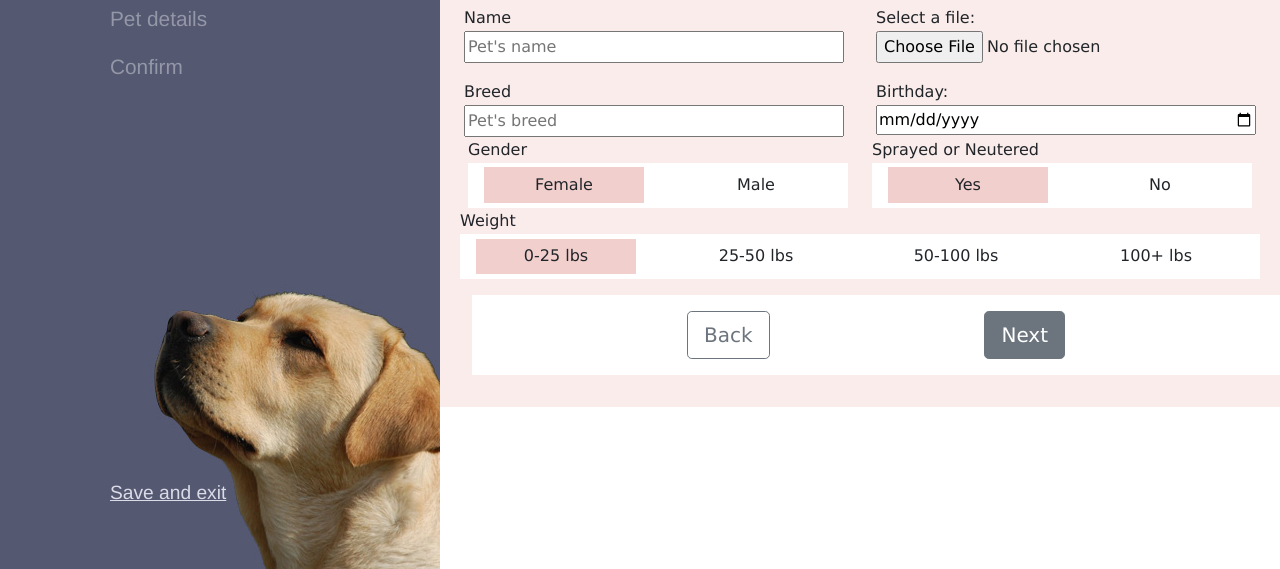
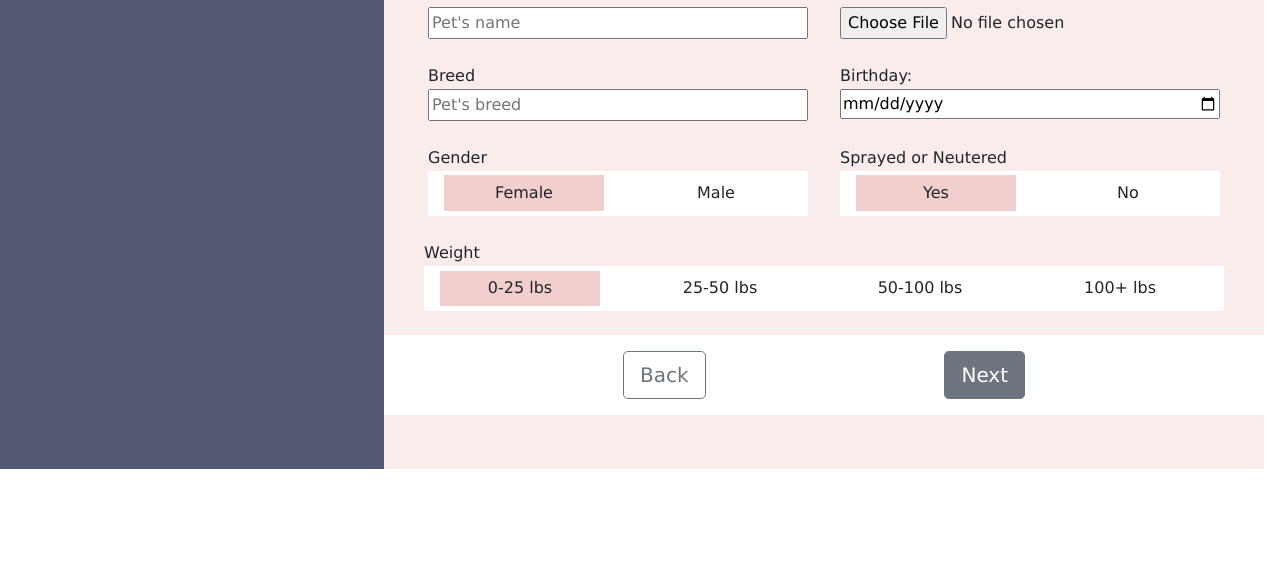
Before and after one commit to David-again/pawtastic_pet-basics, a plain HTML site: page Pet-basics.html in a window 1280 px wide. Shown: the part 231-800 px from the top of the page. Drawn offline with nearby package versions, Linux system fonts and the light colour scheme.

Commit message:
pet basics section refactored

```diff
--- a/Pet-basics.html
+++ b/Pet-basics.html
@@ -15,35 +15,37 @@
 
 <body>
     <div class="page-container">
-        <div class="nav">
+        <div class="navbar">
 
             <!-- <NavLogo /> -->
-            <div class="common-items__logo">
+            <!-- <div class="common-items__logo">
                 <img src="./images/logo-pawtastic.jpg" alt="Pawtastic Logo" />
-            </div>
+            </div> -->
 
             <!-- <NavMenus /> -->
-            <div class="nav__menu-container">
+            <!-- <div class="nav__menu-container">
                 <p class="nav__main-menu nav__main-menu--inactive">Human profile</p>
                 <p class="nav__main-menu nav__main-menu--active">Pet basics</p>
                 <p class="nav__main-menu nav__main-menu--inactive">Pet details</p>
                 <p class="nav__main-menu nav__main-menu--inactive">Confirm</p>
-            </div>
+            </div> -->
 
             <!-- <NavBgndDog /> -->
-            <div class="nav__bgnd-img--bottom">
+            <!-- <div class="nav__bgnd-img--bottom">
                 <img class="nav__bgnd-img--right" src="./images/dog_nav_grey_bk.jpg" alt="Dog Looking Up" />
-            </div>
+            </div> -->
 
             <!-- <NavGlobalSaveExit /> -->
-            <div class="global-menu__save-exit">
+            <!-- <div class="global-menu__save-exit">
                 <p>Save and exit</p>
-            </div>
+            </div> -->
 
         </div>
 
-        <div>
+        <div class="pet-basics-form">
             <form class="form">
+
+                <div class="wrapper">
                     <div class="pet-bio__headline">
                         Yay, we love dogs! Give us the basics about your pup.
                     </div>
@@ -73,7 +75,7 @@
                     <!-- End of input boxes -->
 
                     <div class="multi-switch-container">
-                    <div class="container">
+                        <div class="switch-container">
                             <p class="switch-title">Gender</p>
                             <div class="switch-2-fields">
                                 <input type="radio" id="gender-female" name="gender-switch" value="female" checked/>
@@ -83,7 +85,7 @@
                             </div>
                         </div>
 
-                    <div class="container">
+                        <div class="switch-container">
                             <p class="switch-title">Sprayed or Neutered</p>
                             <div class="switch-2-fields">
                                 <input type="radio" id="sprayed-yes" name="sprayed-switch" value="yes" checked/>
@@ -107,6 +109,7 @@
                             <label for="weight-100plus">100+ lbs</label>
                         </div>
                     </div>
+                </div>
 
                 <div class="nav-buttons__nav-strip--bottom">
                     <button type="button" class="btn btn-outline-secondary btn-lg">Back</button>
--- a/css/modules/_nav-buttons.css
+++ b/css/modules/_nav-buttons.css
@@ -6,5 +6,5 @@
     flex-direction: row;
     justify-content: space-evenly;
     align-items: center;
-    margin: 1rem;
+    /* margin: 1rem; */
 }
--- /dev/null
+++ b/css/modules/_navbar.css
@@ -0,0 +1,4 @@
+.navbar {
+    background-color: var(--deepGrey);
+    width: 30%;
+}
--- /dev/null
+++ b/css/modules/_pet-basics-form.css
@@ -0,0 +1,3 @@
+.pet-basics-form {
+    background-color: var(--lightPink);
+}
--- a/css/modules/_pet-bio.css
+++ b/css/modules/_pet-bio.css
@@ -21,6 +21,7 @@
 }
 
 .pet-bio__container {
+    margin-bottom: 1.5rem;
     display: grid;
     grid-template-rows: repeat(4, auto);
     grid-template-areas:
@@ -28,7 +29,7 @@
         "pet-photo"
         "pet-breed"
         "pet-birthday";
-    grid-gap: 1rem;
+    grid-gap: 1.5rem;
 }
 
 @media(min-width: 860px) {
--- a/css/modules/_switch.css
+++ b/css/modules/_switch.css
@@ -49,10 +49,13 @@
   }
 
   .multi-switch-container {
+    margin-bottom: 1.5rem;
     display: grid;
     grid-template-rows: auto auto;
     max-width: 850px;
     justify-items: center;
+    grid-gap: 1.5rem;
+    /* margin-top: 1.5rem; */
   }
 
   @media(min-width: 860px) {
@@ -64,7 +67,8 @@
 
   .weight-switch-container {
     max-width: 380px;
-    margin: auto;
+    /* margin: auto; */
+    margin: 0 auto 1.5rem;
   }
 
   @media(min-width: 860px) {
--- /dev/null
+++ b/css/modules/_wrapper.css
@@ -0,0 +1,4 @@
+.wrapper {
+    padding-left: 2.5rem;
+    padding-right: 2.5rem;
+}
--- a/css/styles.css
+++ b/css/styles.css
@@ -2,6 +2,9 @@
 @import "./modules/_switch.css";
 @import "./modules/_nav-buttons.css";
 @import "./modules/_pet-bio.css";
+@import "./modules/_navbar.css";
+@import "./modules/_pet-basics-form.css";
+@import "./modules/_wrapper.css";
 
 @import "./stylesheets/_page-container.css";
 @import "./stylesheets/_nav.css";
@@ -12,26 +15,8 @@
 
   /* This is just for CodePen. */
 .form {
-  background-color: var(--lightPink);
+  font-family: "Lucida Grande", Tahoma, Verdana, sans-serif;
+  /* font-weight: normal; */
+  line-height: 1.625;
 
-  font-family: "Lucida Grande", Tahoma, Verdana, sans-serif;
-  font-weight: normal;
-  line-height: 1.625;
-  margin: 8px auto;
-  padding: 16px;
 }
-
-h2 {
-  font-size: 18px;
-  margin-bottom: 8px;
-}
-
-.page-container {
-  display: flex;
-  /* flex allows the "nav" and "pet-form" areas to lay side-by-side, 4:6 ratio */
-  width: 100vw;
-  height: 100vh;
-  min-height: 700px;
-  min-width: 680px;
-  /* margin: 0; */
-}
--- a/css/stylesheets/_nav.css
+++ b/css/stylesheets/_nav.css
@@ -2,8 +2,8 @@
   position: relative;
   /* allows child elements to be relatively (or absolutely?) positioned */
   background-color: #545871;
-  height: 100%;
-  width: 40%;
+  /* height: 100%; */
+  width: 30%;
   display: flex;
   flex-direction: column;
   font-family: Helvetica, Arial, sans-serif;
--- a/css/stylesheets/_page-container.css
+++ b/css/stylesheets/_page-container.css
@@ -1,8 +1,8 @@
 .page-container {
   display: flex;
   /* flex allows the "nav" and "pet-form" areas to lay side-by-side, 4:6 ratio */
-  width: 100vw;
-  height: 100vh;
+  /* width: 100vw; */
+  /* height: 100vh; */
   min-height: 700px;
   min-width: 680px;
   /* margin: 0; */
```
Lines whose indentation alone changed are shown as unchanged.
